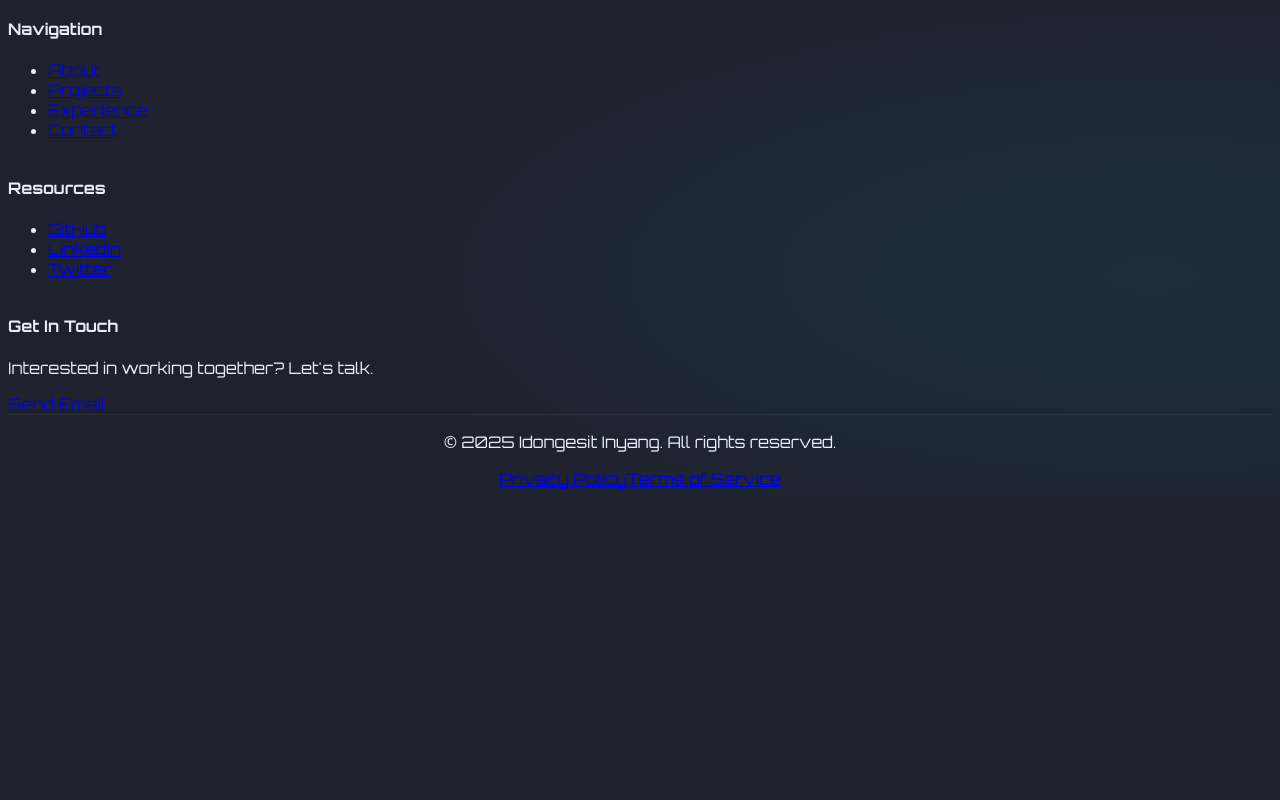
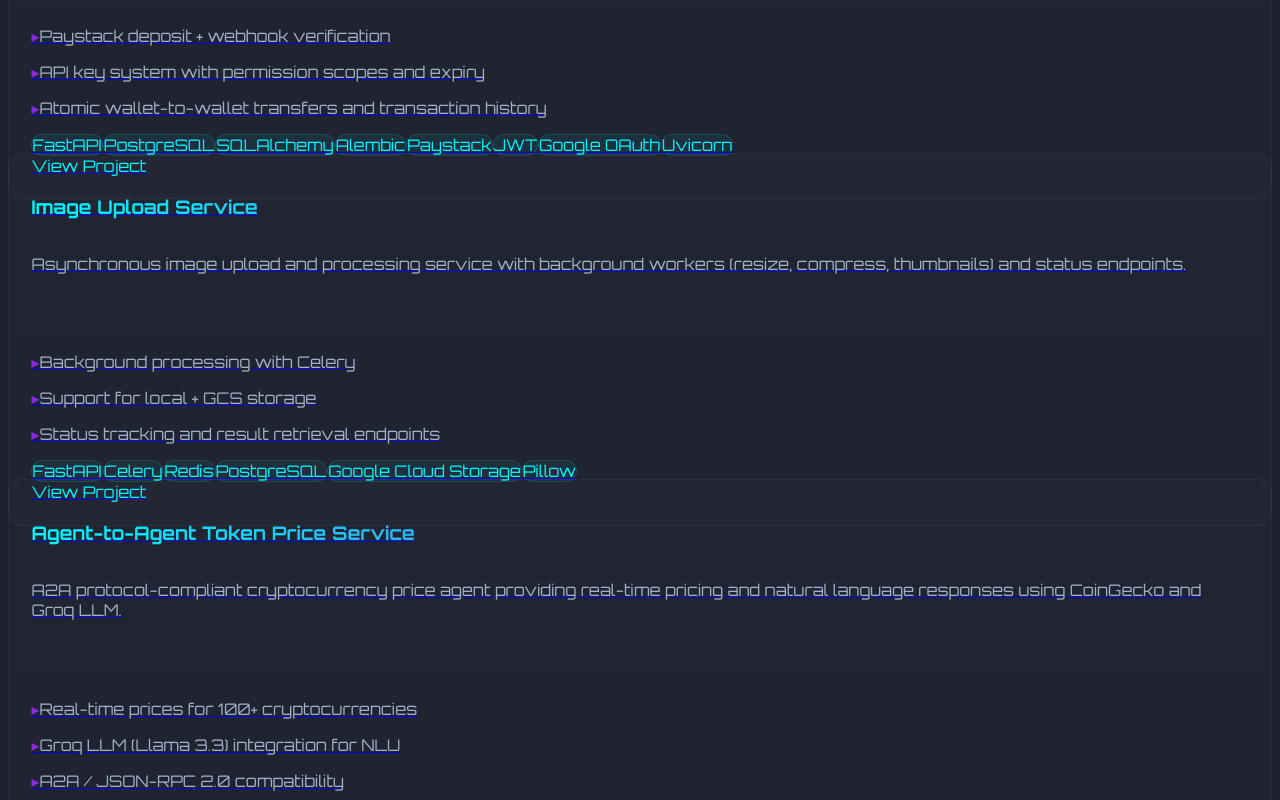
Before and after one commit to idyweb/portfolio, a Next.js app: page /projects in a window 1280 px wide. Shown: the part 1720-2520 px from the top of the page. Before the commit the page ends 2217 px from the top, so only its background shows below. Built offline with nearby package versions, Linux system fonts and the light colour scheme.

Commit message:
chore: add wallet, image-upload, and agent-price projects

```diff
--- a/data/projects.ts
+++ b/data/projects.ts
@@ -66,4 +66,53 @@
     ],
     stack: ["FastAPI", "CLIP", "MongoDB"]
   }
+  ,
+  {
+    slug: "wallet-paystack",
+    title: "Wallet Service (Paystack)",
+    description:
+      "Backend wallet service with Paystack integration, JWT + Google OAuth authentication, API-key access, and idempotent webhook handling.",
+    metrics: [
+      "Paystack deposit + webhook verification",
+      "API key system with permission scopes and expiry",
+      "Atomic wallet-to-wallet transfers and transaction history"
+    ],
+    stack: [
+      "FastAPI",
+      "PostgreSQL",
+      "SQLAlchemy",
+      "Alembic",
+      "Paystack",
+      "JWT",
+      "Google OAuth",
+      "Uvicorn"
+    ],
+    repo: "https://github.com/idyweb/Wallet_Service_with_Paystack"
+  },
+  {
+    slug: "image-upload-service",
+    title: "Image Upload Service",
+    description:
+      "Asynchronous image upload and processing service with background workers (resize, compress, thumbnails) and status endpoints.",
+    metrics: [
+      "Background processing with Celery",
+      "Support for local + GCS storage",
+      "Status tracking and result retrieval endpoints"
+    ],
+    stack: ["FastAPI", "Celery", "Redis", "PostgreSQL", "Google Cloud Storage", "Pillow"],
+    repo: "https://github.com/idyweb/image-upload-service"
+  },
+  {
+    slug: "agent-token-price-service",
+    title: "Agent-to-Agent Token Price Service",
+    description:
+      "A2A protocol-compliant cryptocurrency price agent providing real-time pricing and natural language responses using CoinGecko and Groq LLM.",
+    metrics: [
+      "Real-time prices for 100+ cryptocurrencies",
+      "Groq LLM (Llama 3.3) integration for NLU",
+      "A2A / JSON-RPC 2.0 compatibility"
+    ],
+    stack: ["FastAPI", "CoinGecko API", "Groq LLM", "Python", "JSON-RPC"],
+    repo: "https://github.com/idyweb/Agent-to-Agent-Token-Price-Service-"
+  }
 ];
```
